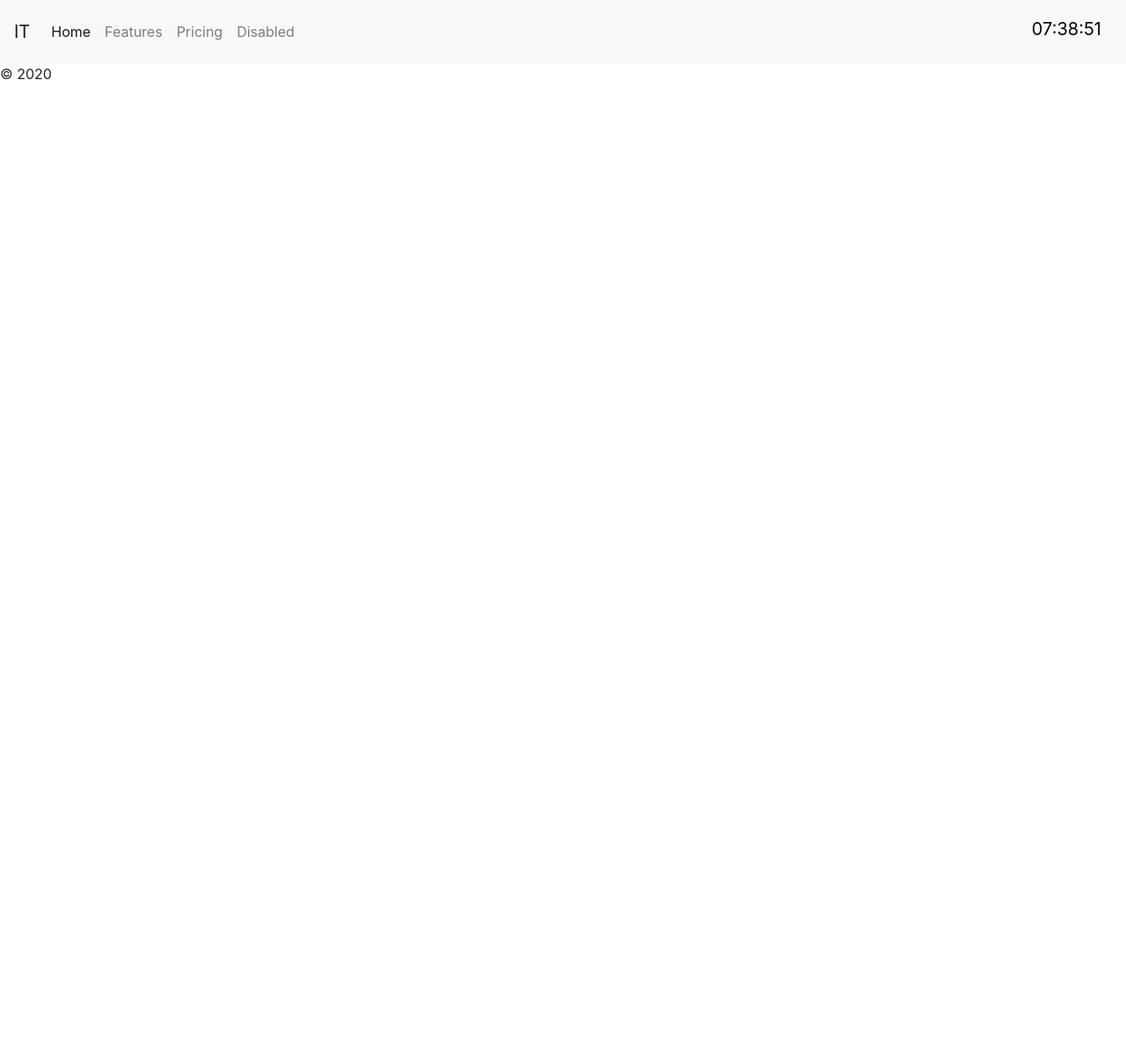
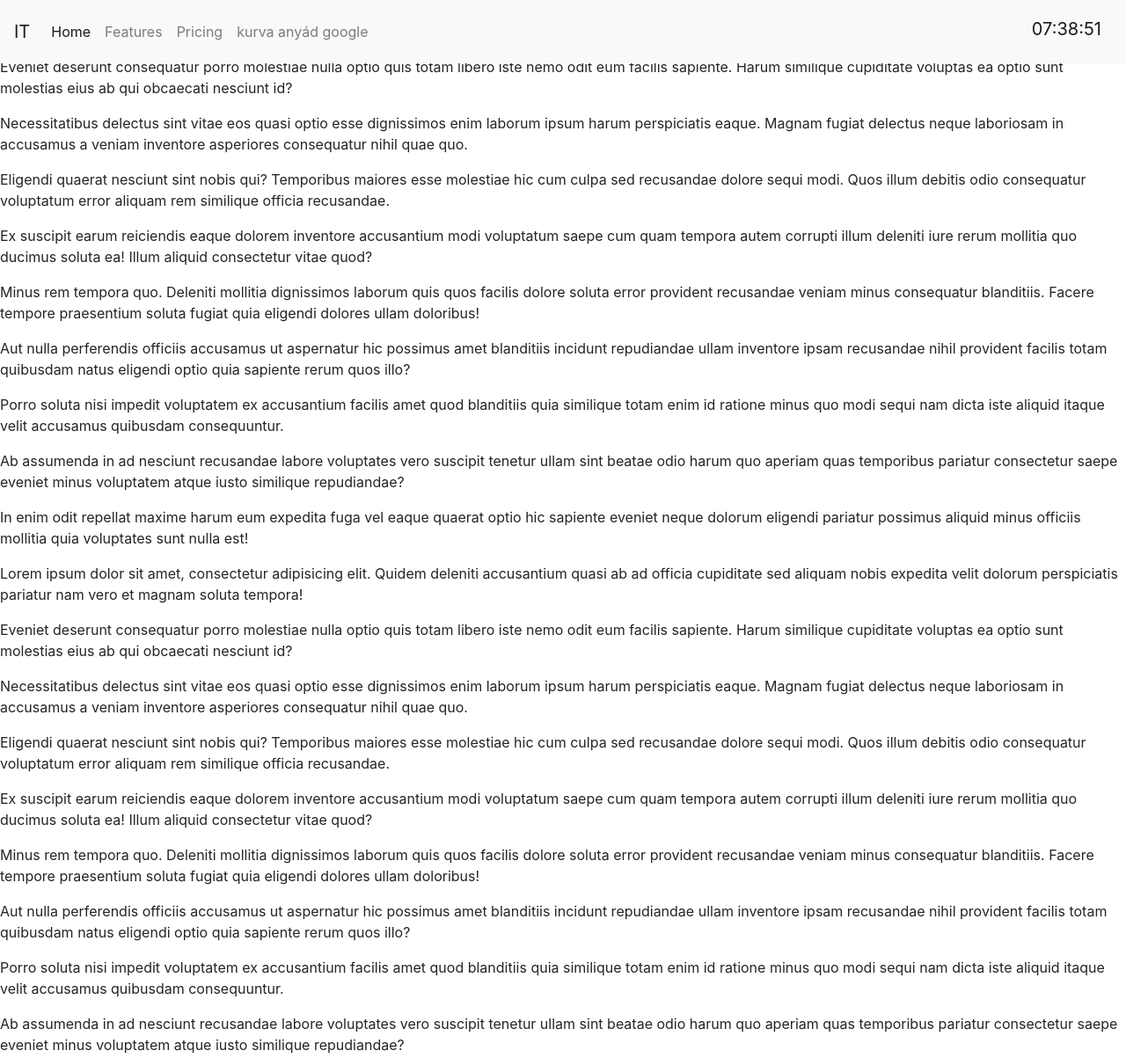
Before and after one commit to PrinceTS/Komplex-program-Mechwart-11.B-BB, a plain HTML site: page 2020_10_09/index.html in a window 1280 px wide. Shown: the top 1203 px of the page at 88% size. Before the commit the page ends 800 px from the top, so only its background shows below. Drawn offline with nearby package versions, Linux system fonts and the light colour scheme.

Commit message:
Scroll meg minden

```diff
--- a/2020_10_09/index.html
+++ b/2020_10_09/index.html
@@ -8,7 +8,7 @@
     <title></title>
 </head>
 <body onload="Time()">
-    <nav class="navbar navbar-expand-lg navbar-light bg-light">
+    <nav class="navbar navbar-expand-lg navbar-light bg-light fixed-top">
         <a class="navbar-brand" href="#">IT</a>
         <button class="navbar-toggler" type="button" data-toggle="collapse" data-target="#navbarNav" aria-controls="navbarNav" aria-expanded="false" aria-label="Toggle navigation">
           <span class="navbar-toggler-icon"></span>
@@ -25,13 +25,40 @@
               <a class="nav-link" href="index - Copy (2).html">Pricing</a>
             </li>
             <li class="nav-item">
-              <a class="nav-link " href="index - Copy (3).html">Disabled</a>
+              <a class="nav-link " href="index - Copy (3).html">kurva anyád google</a>
             </li>
           </ul>
         </div>
         <p class="bg-light" id="timeOut" ></p>
       </nav>
-    <section></section>
+    <section>
+
+
+
+<p>Lorem ipsum dolor sit amet, consectetur adipisicing elit. Quidem deleniti accusantium quasi ab ad officia cupiditate sed aliquam nobis expedita velit dolorum perspiciatis pariatur nam vero et magnam soluta tempora!</p>
+<p>Eveniet deserunt consequatur porro molestiae nulla optio quis totam libero iste nemo odit eum facilis sapiente. Harum similique cupiditate voluptas ea optio sunt molestias eius ab qui obcaecati nesciunt id?</p>
+<p>Necessitatibus delectus sint vitae eos quasi optio esse dignissimos enim laborum ipsum harum perspiciatis eaque. Magnam fugiat delectus neque laboriosam in accusamus a veniam inventore asperiores consequatur nihil quae quo.</p>
+<p>Eligendi quaerat nesciunt sint nobis qui? Temporibus maiores esse molestiae hic cum culpa sed recusandae dolore sequi modi. Quos illum debitis odio consequatur voluptatum error aliquam rem similique officia recusandae.</p>
+<p>Ex suscipit earum reiciendis eaque dolorem inventore accusantium modi voluptatum saepe cum quam tempora autem corrupti illum deleniti iure rerum mollitia quo ducimus soluta ea! Illum aliquid consectetur vitae quod?</p>
+<p>Minus rem tempora quo. Deleniti mollitia dignissimos laborum quis quos facilis dolore soluta error provident recusandae veniam minus consequatur blanditiis. Facere tempore praesentium soluta fugiat quia eligendi dolores ullam doloribus!</p>
+<p>Aut nulla perferendis officiis accusamus ut aspernatur hic possimus amet blanditiis incidunt repudiandae ullam inventore ipsam recusandae nihil provident facilis totam quibusdam natus eligendi optio quia sapiente rerum quos illo?</p>
+<p>Porro soluta nisi impedit voluptatem ex accusantium facilis amet quod blanditiis quia similique totam enim id ratione minus quo modi sequi nam dicta iste aliquid itaque velit accusamus quibusdam consequuntur.</p>
+<p>Ab assumenda in ad nesciunt recusandae labore voluptates vero suscipit tenetur ullam sint beatae odio harum quo aperiam quas temporibus pariatur consectetur saepe eveniet minus voluptatem atque iusto similique repudiandae?</p>
+<p>In enim odit repellat maxime harum eum expedita fuga vel eaque quaerat optio hic sapiente eveniet neque dolorum eligendi pariatur possimus aliquid minus officiis mollitia quia voluptates sunt nulla est!</p>
+<p>Lorem ipsum dolor sit amet, consectetur adipisicing elit. Quidem deleniti accusantium quasi ab ad officia cupiditate sed aliquam nobis expedita velit dolorum perspiciatis pariatur nam vero et magnam soluta tempora!</p>
+<p>Eveniet deserunt consequatur porro molestiae nulla optio quis totam libero iste nemo odit eum facilis sapiente. Harum similique cupiditate voluptas ea optio sunt molestias eius ab qui obcaecati nesciunt id?</p>
+<p>Necessitatibus delectus sint vitae eos quasi optio esse dignissimos enim laborum ipsum harum perspiciatis eaque. Magnam fugiat delectus neque laboriosam in accusamus a veniam inventore asperiores consequatur nihil quae quo.</p>
+<p>Eligendi quaerat nesciunt sint nobis qui? Temporibus maiores esse molestiae hic cum culpa sed recusandae dolore sequi modi. Quos illum debitis odio consequatur voluptatum error aliquam rem similique officia recusandae.</p>
+<p>Ex suscipit earum reiciendis eaque dolorem inventore accusantium modi voluptatum saepe cum quam tempora autem corrupti illum deleniti iure rerum mollitia quo ducimus soluta ea! Illum aliquid consectetur vitae quod?</p>
+<p>Minus rem tempora quo. Deleniti mollitia dignissimos laborum quis quos facilis dolore soluta error provident recusandae veniam minus consequatur blanditiis. Facere tempore praesentium soluta fugiat quia eligendi dolores ullam doloribus!</p>
+<p>Aut nulla perferendis officiis accusamus ut aspernatur hic possimus amet blanditiis incidunt repudiandae ullam inventore ipsam recusandae nihil provident facilis totam quibusdam natus eligendi optio quia sapiente rerum quos illo?</p>
+<p>Porro soluta nisi impedit voluptatem ex accusantium facilis amet quod blanditiis quia similique totam enim id ratione minus quo modi sequi nam dicta iste aliquid itaque velit accusamus quibusdam consequuntur.</p>
+<p>Ab assumenda in ad nesciunt recusandae labore voluptates vero suscipit tenetur ullam sint beatae odio harum quo aperiam quas temporibus pariatur consectetur saepe eveniet minus voluptatem atque iusto similique repudiandae?</p>
+<p>In enim odit repellat maxime harum eum expedita fuga vel eaque quaerat optio hic sapiente eveniet neque dolorum eligendi pariatur possimus aliquid minus officiis mollitia quia voluptates sunt nulla est!</p>
+
+
+
+    </section>
     <aside></aside>
     <footer>
         &copy; 2020
--- a/2020_10_09/style.css
+++ b/2020_10_09/style.css
@@ -1,7 +1,26 @@
+html {
+    --scrollbarBG: #f8f9fa;
+    --thumbBG: rgba(0,0,0,.9);
+  }
+  body::-webkit-scrollbar {
+    width: 11px;
+  }
+  body {
+    scrollbar-width: thin;
+    scrollbar-color: var(--thumbBG) var(--scrollbarBG);
+  }
+  body::-webkit-scrollbar-track {
+    background: var(--scrollbarBG);
+  }
+  body::-webkit-scrollbar-thumb {
+    background-color: var(--thumbBG) ;
+    border-radius: 6px;
+    border: 3px solid var(--scrollbarBG);
+  }
 .menu ul li a
 {
     text-decoration: none;
-    color: black
+    color: rgba(0,0,0,.9)
 }
 #timeOut
 {
@@ -12,5 +31,5 @@
     width: 80px;
     padding: 20px;
     font-size: 1.25rem;
-    color: black;
+    color: rgba(0,0,0,.9);
 }
```
